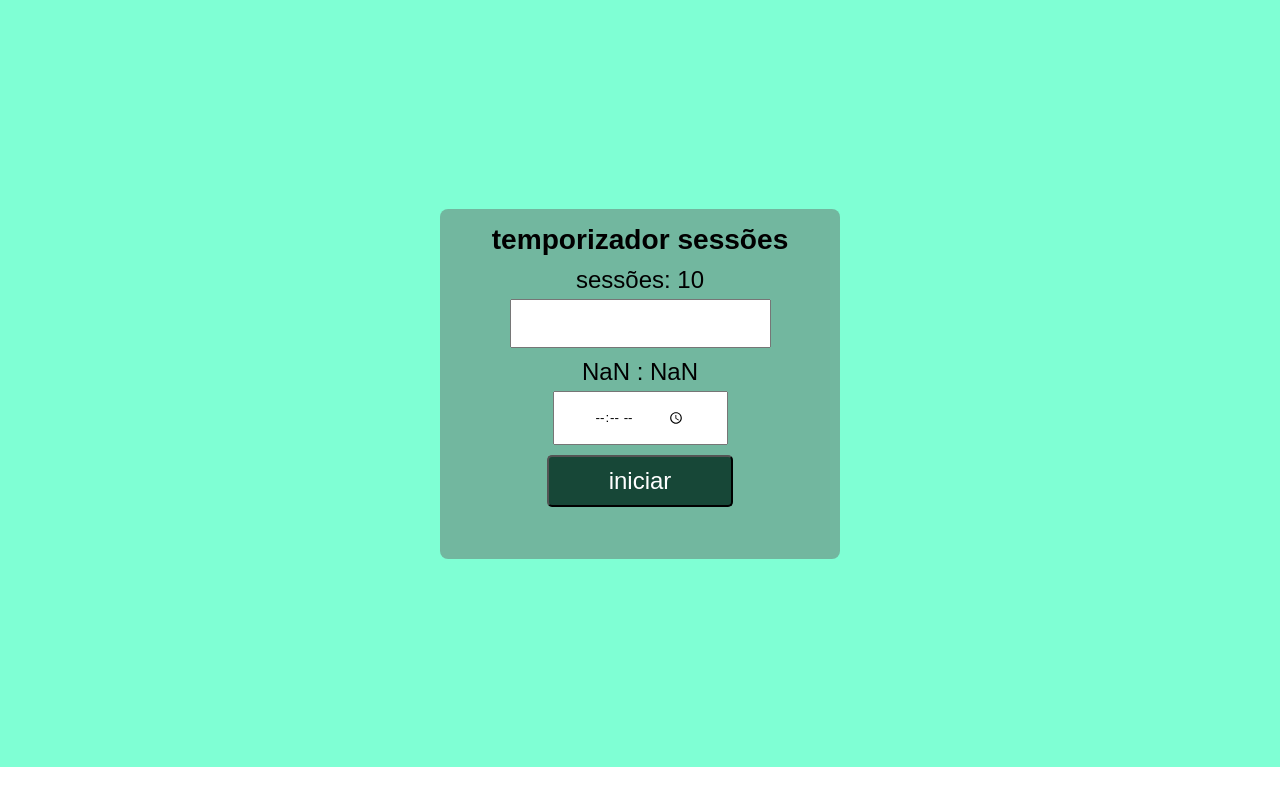
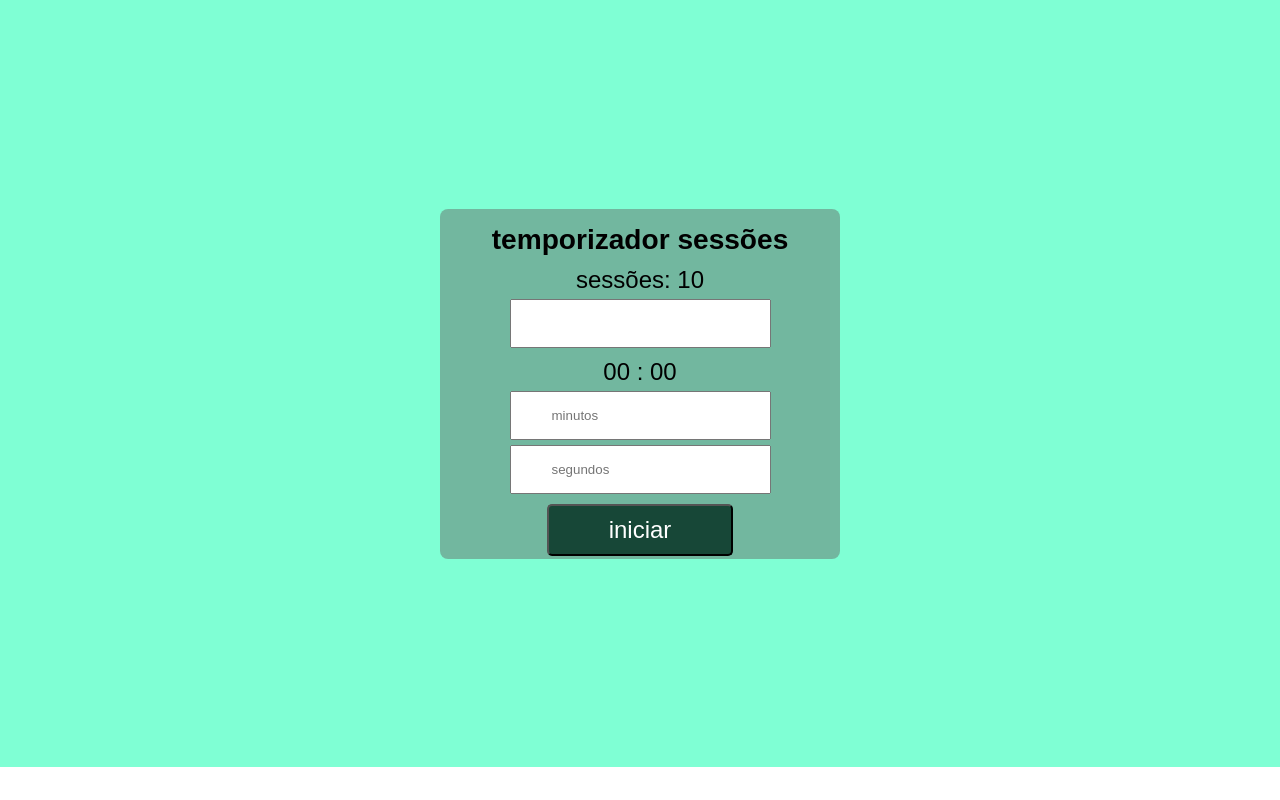
Before and after one commit to geraldo-dev/session-timer, a plain HTML site: page index.html in a window 1280 px wide. Both pictures are taken after a click on the button "iniciar". Drawn offline with Linux system fonts and the light colour scheme.

Commit message:
changing minutes and seconds fields and forming output text

```diff
--- a/index.html
+++ b/index.html
@@ -5,7 +5,6 @@
     <meta name="viewport" content="width=device-width, initial-scale=1.0">
     <title>temporizando de sessões</title>
     <link rel="stylesheet" href="style.css">
-
 </head>
 <body>
     <div class="container">
@@ -21,7 +20,8 @@
                 <div class="display_times" >
                    tempo: 00:00
                 </div>
-                <input id="times" required type="time">
+                <input type="number" id="min" placeholder="minutos">
+                <input type="number" id="sec" placeholder="segundos">
             </div>
             <div class="start">
                 <button type="button" id="btn" >iniciar</button>
@@ -29,5 +29,6 @@
         </div>
     </div>
     <script src="main.js" defer></script>
+
 </body>
 </html>
--- a/main.js
+++ b/main.js
@@ -1,32 +1,29 @@
+let display_times = document.querySelector(".display_times");
+let btn = document.getElementById("btn");
 
-let display_times = document.querySelector('.display_times');
-let times = document.getElementById('times');
-let btn = document.getElementById('btn');
+let min = Number(document.getElementById("min").value);
+let sec = Number(document.getElementById("sec").value);
 
-let second = Number(String(times.value).split(':')[1]);
-let minute = Number(String(times.value).split(':')[0]);
-// let time_total_seconds;
-// let time_total_minutes;
+let second = sec;
+let minute = min;
 
-btn.addEventListener('click',()=>{
+btn.addEventListener("click", () => {
 
+    let duration = Number(minute * 60 + second);
 
-    let duration = Number((minute * 60) + second);
+  //não estao atualizando a variavel
 
-    //não estao atualizando a variavel
-
-    setInterval(()=>{
-
+    setInterval( () => {
         let time_total_seconds = parseInt(duration % 60);
         let time_total_minutes = parseInt(duration / 60);
 
+        time_total_minutes = time_total_minutes < 10? `0${time_total_minutes}` :  `${time_total_minutes}`;
+        time_total_seconds = time_total_seconds < 10? `0${time_total_seconds}` :  `${time_total_seconds}`;
+
         display_times.textContent = ` ${time_total_minutes} : ${time_total_seconds} `;
 
-        if(duration > 0){
-            duration --;
+        if (duration > 0) {
+        duration--;
         }
-
-
     }, 1000);
-
 });
```
